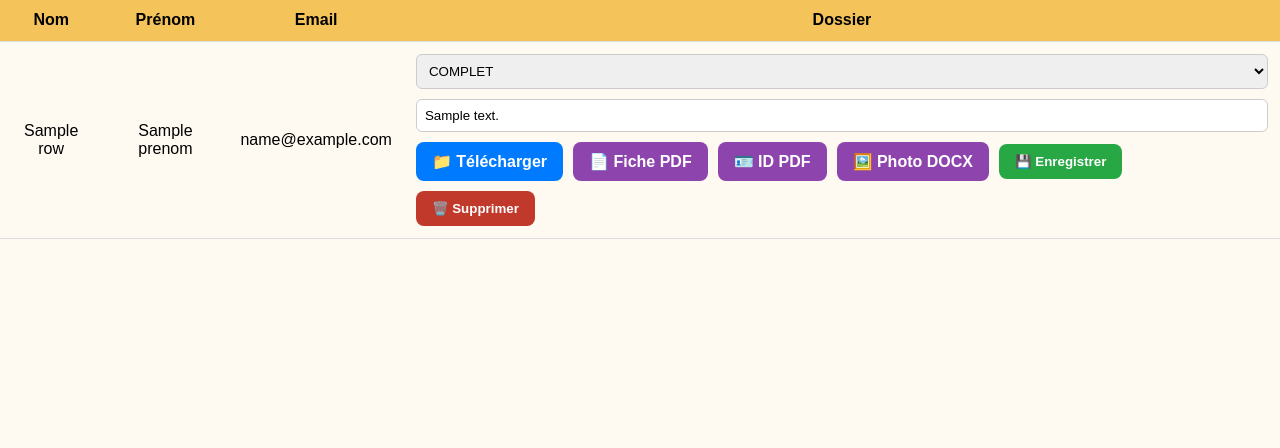
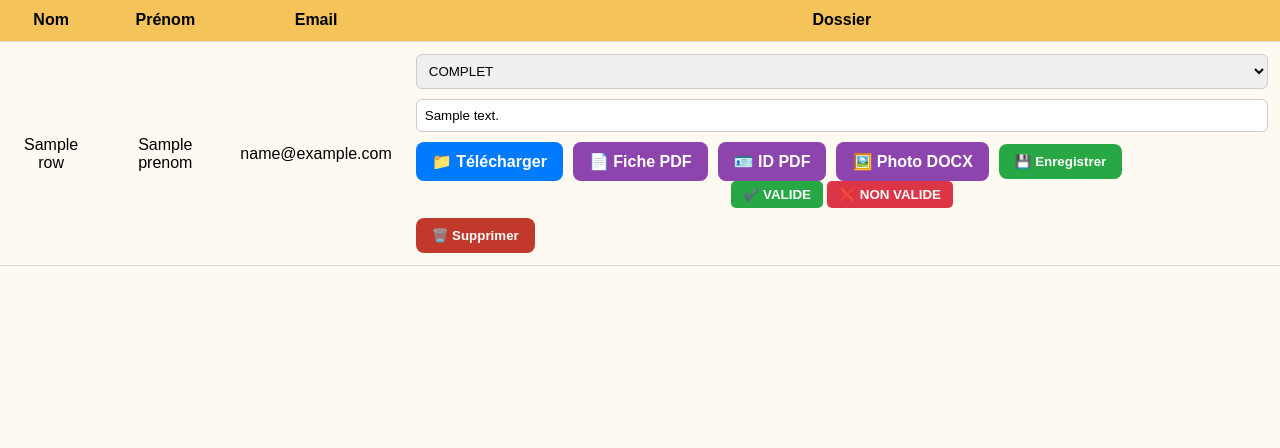
Before and after one commit to integraleacademy/inscriptions, a Flask app: template templates/admin.html in a window 1280 px wide. Shown: the part 141-589 px from the top of the page. Run offline with Flask 3, Linux system fonts and the light colour scheme; the template is opened without the code that fills it: most values are stand-ins (such as "Sample title", 1, 10 or a date in 2020); parts of the project's set-up code (start-up, migrations or seed data) failed here and were passed over.

Commit message:
Update admin.html

```diff
--- a/templates/admin.html
+++ b/templates/admin.html
@@ -4,6 +4,24 @@
   <meta charset="UTF-8">
   <title>Admin - Intégrale Academy</title>
   <link rel="stylesheet" href="/static/css/style.css">
+  <style>
+    .btn-valid {
+      background-color: #28a745;
+      color: white;
+      border: none;
+      padding: 6px 12px;
+      border-radius: 5px;
+      cursor: pointer;
+    }
+    .btn-invalid {
+      background-color: #dc3545;
+      color: white;
+      border: none;
+      padding: 6px 12px;
+      border-radius: 5px;
+      cursor: pointer;
+    }
+  </style>
 </head>
 <body>
   <div class="admin-header">
@@ -31,6 +49,8 @@
             <select name="status">
               <option value="INCOMPLET" {% if row.status == 'INCOMPLET' %}selected{% endif %}>INCOMPLET</option>
               <option value="COMPLET" {% if row.status == 'COMPLET' %}selected{% endif %}>COMPLET</option>
+              <option value="VALIDE" {% if row.status == 'VALIDE' %}selected{% endif %}>VALIDE</option>
+              <option value="NON_VALIDE" {% if row.status == 'NON_VALIDE' %}selected{% endif %}>NON VALIDE</option>
             </select>
 
             <input type="text" name="commentaire" value="{{ row.commentaire }}" placeholder="Commentaire">
@@ -46,6 +66,19 @@
             <button type="submit" class="btn save">💾 Enregistrer</button>
           </form>
 
+          <!-- Boutons rapides pour statut -->
+          <form method="post" action="/update/{{ row.prenom|trim|urlencode }}/{{ row.nom|trim|urlencode }}" style="display:inline;">
+            <input type="hidden" name="folder" value="{{ row.folder }}">
+            <input type="hidden" name="status" value="VALIDE">
+            <button type="submit" class="btn-valid">✔️ VALIDE</button>
+          </form>
+
+          <form method="post" action="/update/{{ row.prenom|trim|urlencode }}/{{ row.nom|trim|urlencode }}" style="display:inline;">
+            <input type="hidden" name="folder" value="{{ row.folder }}">
+            <input type="hidden" name="status" value="NON_VALIDE">
+            <button type="submit" class="btn-invalid">❌ NON VALIDE</button>
+          </form>
+
           <form method="post" action="/delete/{{ row.prenom|trim|urlencode }}/{{ row.nom|trim|urlencode }}" class="actions" style="margin-top: 10px;">
             <button type="submit" class="btn delete">🗑️ Supprimer</button>
           </form>
```
